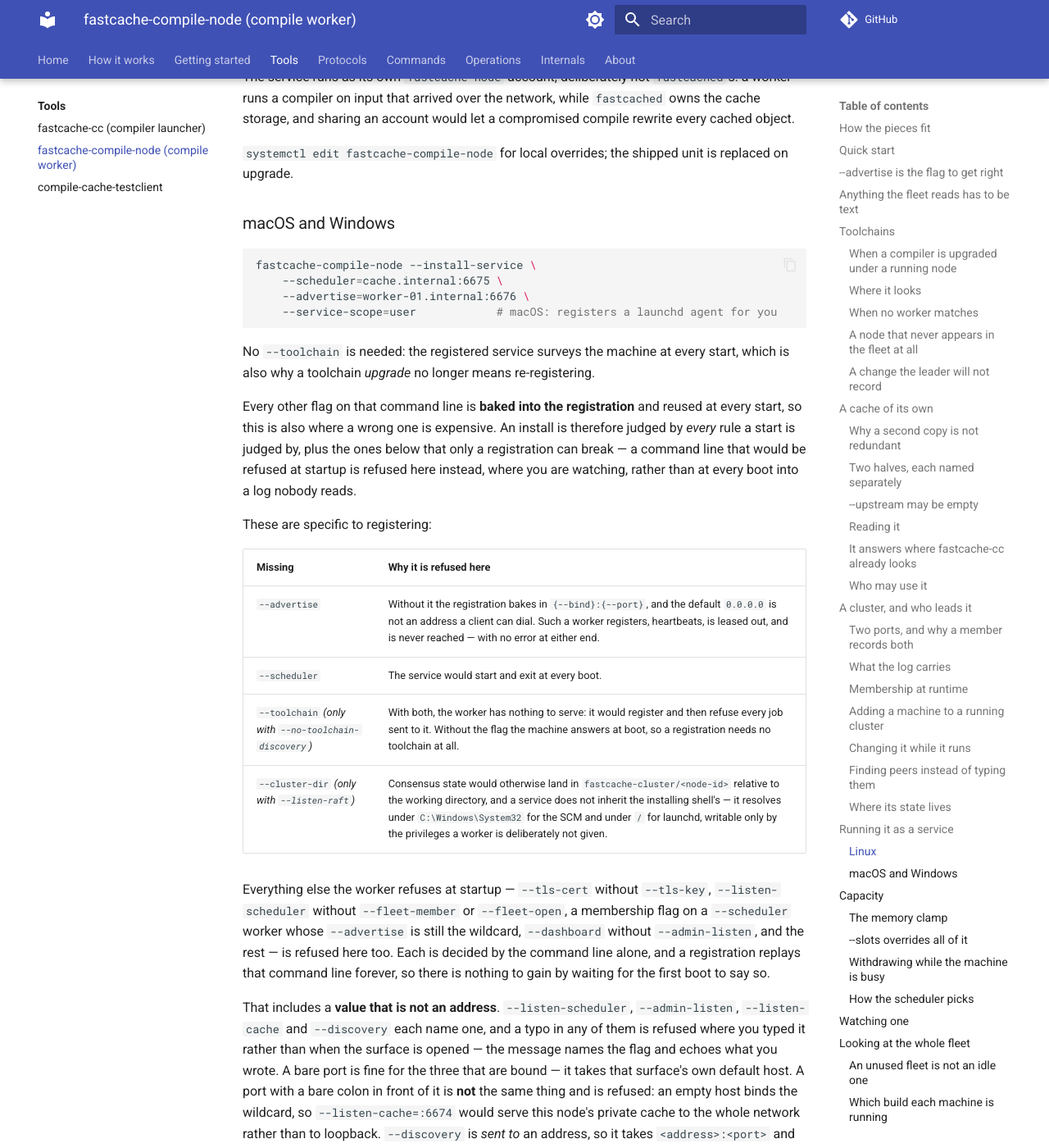
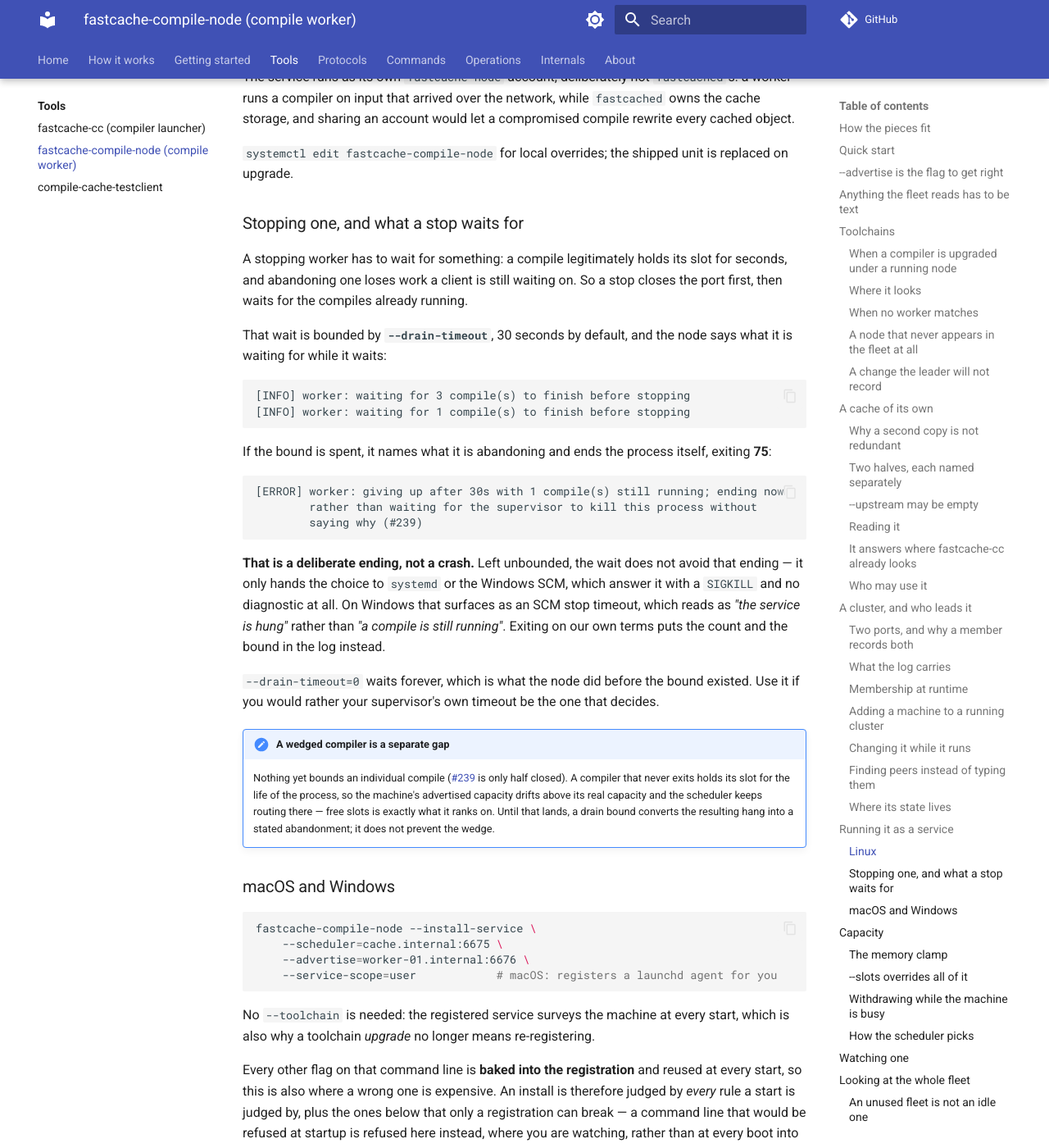
Before and after one commit to LASTRADA-Software/fastcached, an MkDocs documentation site: the page built from docs/tools/fastcache-compile-node.md, in a window 1280 px wide and 1400 px high, scrolled down 20888 px. Shown: the whole window at 82% size. Built offline with MkDocs 1.6.1 and Material for MkDocs 9.7.7, drawn with Linux system fonts in a browser that asks for light colours; comment, search, counter and statistics services are not loaded.

Commit message:
docs: what a stop waits for, and AGENT.md's stale vcpkg claim
The operator half of the drain bound: what `--drain-timeout` does, the lines a
stop writes while it waits, the exit code it ends with, and why that ending is
deliberate rather than a crash -- left unbounded the ending still happens, it is
just chosen by systemd or the SCM and delivered as SIGKILL with nothing said. Plus
a note that a wedged compiler is still a separate gap, so the page does not read
as though #239 were closed.

`AGENT.md` claimed the Windows presets require `VCPKG_ROOT`. They do not, and the
claim has been telling every agent that Windows verification is unavailable here
when it is not -- which is worse than a missing note, because it stops people
looking. Neither `cl-debug` nor `clangcl-debug` names a toolchain file or that
cache variable; both inherit `base`. Proven rather than reasoned: from a VS
developer shell with CMake and Ninja from the VS install on PATH,
`cmake --preset cl-debug` configures with no vcpkg anywhere, and this branch's
node tests build and pass under MSVC.

Signed-off-by: Christian Parpart <christian@parpart.family>

````diff
--- a/.agent/rules/distributed-compilation.md
+++ b/.agent/rules/distributed-compilation.md
@@ -379,6 +379,48 @@ Consequences that are each load-bearing:
       `--fleet-member` on a clustered node, on the reasoning that the flag was about to
       be overwritten — which was true and was the bug. A line that steers an operator
       around a defect is one more thing to correct when the defect is fixed.
+- **An unbounded wait does not avoid an ending, it only chooses who picks it — and
+  the supervisor picks `SIGKILL` with no diagnostic.** `~WorkerServer` drained on an
+  unbounded condition variable, and the comment defending that was right about its
+  premise and wrong about its conclusion. The premise: a job on the executor holds a
+  pointer into the server — the counter, the protocol, the metrics sink, the logger,
+  the byte budget — so *returning* from the drain while one is still running frees
+  all of them underneath it. Bounding the wait does not make that safe. The
+  conclusion it drew, that the wait therefore had to be unbounded, bought nothing: a
+  single wedged compiler turned `systemctl stop` into a supervisor timeout and a
+  kill, and on Windows into an SCM stop timeout an operator reads as "the service is
+  hung" (#239). Observed, not theorised — `dist-compile-e2e` case 8 failed on a
+  loaded macOS runner with the worker not exiting in 15s while cases 1–7 passed, so
+  the fleet worked and only the *stop* did not.
+  - **So on expiry it states what it is abandoning and ends the process.** That is
+    the one exit which abandons those jobs without touching what they are still
+    inside, and each one's client resolves its own lease on every path out of a
+    compile (#212). `_Exit`, never `exit`: static destructors would run the very
+    teardown being avoided.
+  - **The decision is a pure function because the interesting arm cannot be
+    tested.** A branch that calls `_Exit` is a side effect no in-process case
+    survives, and a side effect no test can survive is one no test will check. So
+    `NextDrainAction` is arithmetic over (outstanding, waited, timeout), exhaustively
+    unit-tested, and the destructor is left with nothing but carrying it out.
+    `Finished` outranks an expired bound, or a stop that had already finished would
+    log a false abandonment at exactly the moment the thing worked.
+  - **The bound is a flag, and zero still means forever.** How long a compile
+    legitimately runs is a property of the site, not of this program, and a
+    compile-time answer on a binary whose `--install-service` replays its command
+    line forever is one nobody can move afterwards. Zero is what the node did before
+    the bound existed and stays sayable, so a behaviour change is not one an operator
+    is unable to turn off.
+  - **A silent bounded wait is barely better than an unbounded one.** It reports the
+    outstanding count on a cadence, because a stop that says nothing for thirty
+    seconds is indistinguishable from one that has hung — which is the reading the
+    whole change exists to prevent.
+  - **It does not close the ticket, and the other half is where the real subtlety
+    is.** Killing a wedged compile's *direct child* would not even unblock the drain:
+    `posix_spawn` dup2s the pipe write ends onto the child's stdout/stderr, so every
+    grandchild inherits them and EOF arrives only when the last holder exits. The
+    drain blocks on the pipes, not on the wait. So the process-**group** kill (a job
+    object on Windows) is load-bearing rather than a refinement, and the naive fix —
+    kill the child, wait for EOF — looks correct and hangs forever.
 - **A dispatched compile is bounded by how long a COMPILER runs; a cache exchange
   by a round trip. One number cannot be both.** The launcher armed a single deadline
   on every exchange it made and handed the dispatch dialler the cache's -- ten
--- a/docs/tools/fastcache-compile-node.md
+++ b/docs/tools/fastcache-compile-node.md
@@ -946,6 +946,50 @@ compromised compile rewrite every cached object.
 `systemctl edit fastcache-compile-node` for local overrides; the shipped unit is
 replaced on upgrade.
 
+### Stopping one, and what a stop waits for
+
+A stopping worker has to wait for something: a compile legitimately holds its slot
+for seconds, and abandoning one loses work a client is still waiting on. So a stop
+closes the port first, then waits for the compiles already running.
+
+That wait is bounded by **`--drain-timeout`**, 30 seconds by default, and the node
+says what it is waiting for while it waits:
+
+```
+[INFO] worker: waiting for 3 compile(s) to finish before stopping
+[INFO] worker: waiting for 1 compile(s) to finish before stopping
+```
+
+If the bound is spent, it names what it is abandoning and ends the process itself,
+exiting **75**:
+
+```
+[ERROR] worker: giving up after 30s with 1 compile(s) still running; ending now
+        rather than waiting for the supervisor to kill this process without
+        saying why (#239)
+```
+
+**That is a deliberate ending, not a crash.** Left unbounded, the wait does not
+avoid that ending — it only hands the choice to `systemd` or the Windows SCM, which
+answer it with a `SIGKILL` and no diagnostic at all. On Windows that surfaces as an
+SCM stop timeout, which reads as *"the service is hung"* rather than *"a compile is
+still running"*. Exiting on our own terms puts the count and the bound in the log
+instead.
+
+`--drain-timeout=0` waits forever, which is what the node did before the bound
+existed. Use it if you would rather your supervisor's own timeout be the one that
+decides.
+
+!!! note "A wedged compiler is a separate gap"
+
+    Nothing yet bounds an individual compile
+    ([#239](https://github.com/LASTRADA-Software/fastcached/issues/239) is only
+    half closed). A compiler that never exits holds its slot for the life of the
+    process, so the machine's advertised capacity drifts above its real capacity
+    and the scheduler keeps routing there — free slots is exactly what it ranks
+    on. Until that lands, a drain bound converts the resulting hang into a stated
+    abandonment; it does not prevent the wedge.
+
 ### macOS and Windows
 
 ```sh
````
Also changed, not shown: AGENT.md (+6 -1 lines), 3 other files.
